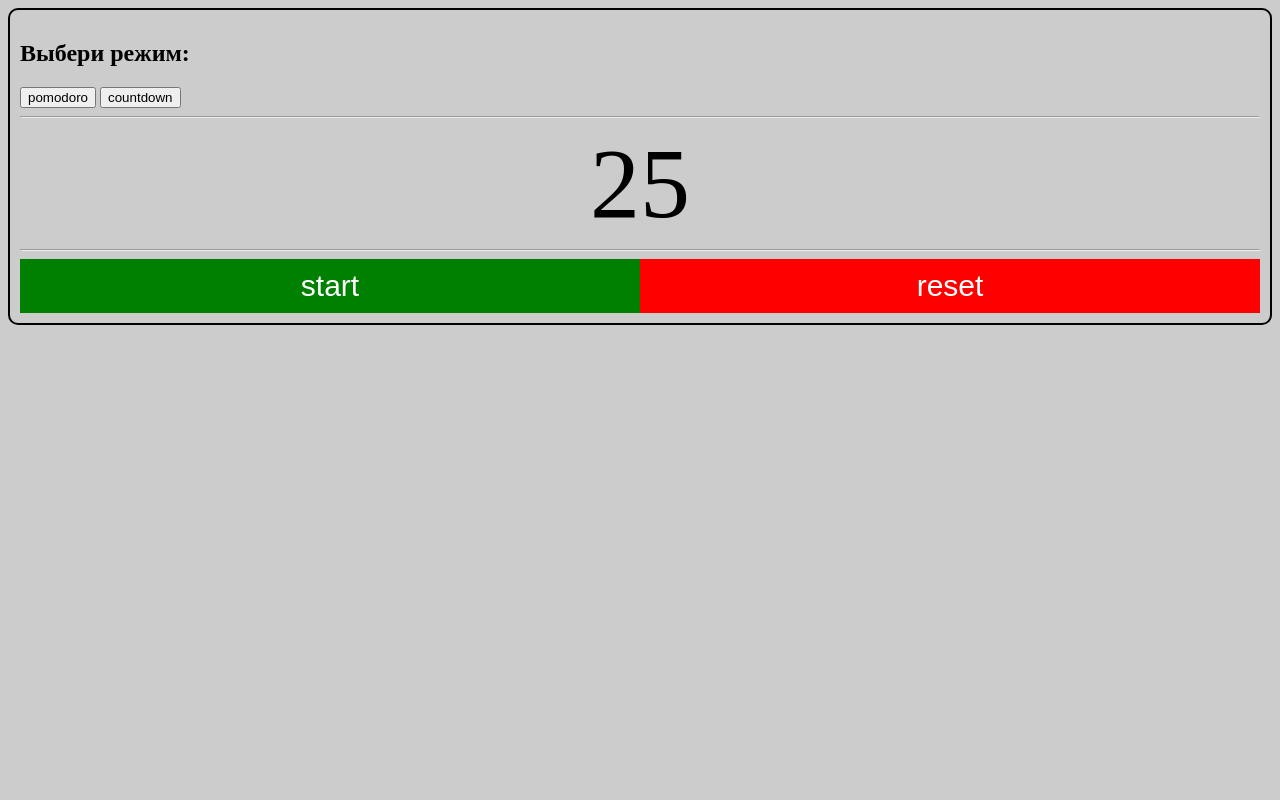
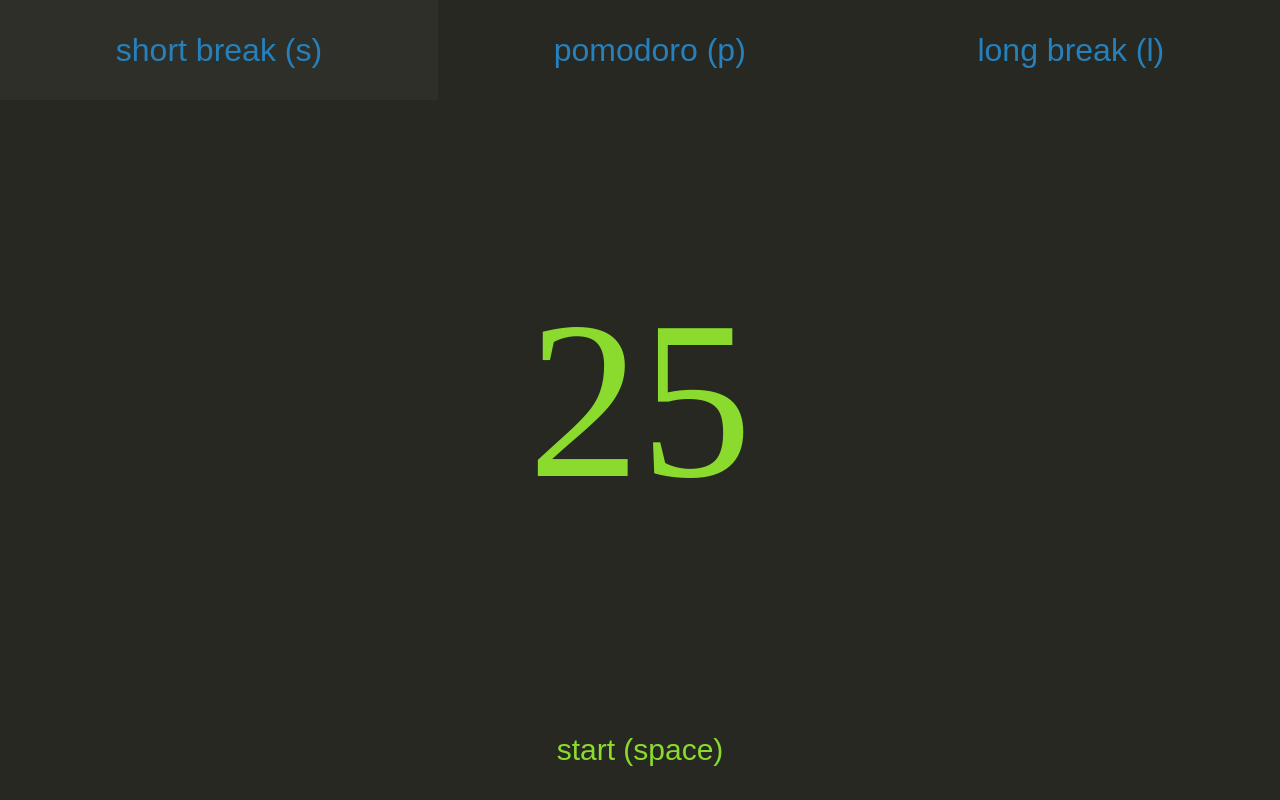
Before and after one commit to EugeneAlexeenko/timer, a plain HTML site: page index.html in a window 1280 px wide. Drawn offline with Linux system fonts and the light colour scheme.

Commit message:
visual improvements, start/stop buttons logic

```diff
--- a/app.js
+++ b/app.js
@@ -5,15 +5,18 @@ function Timer() {
       secondsToStop,
       currentMode;
 
-  var timerWindow      = document.querySelector('#timer-window'),
-      btnModePomodoro  = document.querySelector('#btn-mode-pomodoro'),
-      btnModeCountdown = document.querySelector('#btn-mode-countdown'),
-      btnStart         = document.querySelector('#btn-start'),
-      btnReset         = document.querySelector('#btn-reset');
+  var timerWindow       = document.querySelector('#timer-window'),
+      btnModePomodoro   = document.querySelector('#btn-mode-pomodoro'),
+      btnModeShortBreak = document.querySelector('#btn-mode-shortbreak'),
+      btnModeLongBreak  = document.querySelector('#btn-mode-longbreak'),
+      btnStart          = document.querySelector('#btn-start'),
+      btnReset          = document.querySelector('#btn-reset');
 
+//sets modes in minutes
   var mode = {
     pomodoro: 25,
-    countdown: 60
+    shortBreak: 5,
+    longBreak: 10
   };
 
   function setMode(newMode) {
@@ -25,13 +28,14 @@ function Timer() {
   function start() {
     secondsToStop = mode[currentMode];
     showTimer();
+    btnStart.style.display = "none";
+    btnReset.style.display = "block";
 
     timerId = setInterval(function() {
       secondsToStop--;
       console.log("seconds to stop " + secondsToStop);
       showTimer();
       if (secondsToStop === 0) {
-        console.log("time is over"); //todo написать реакцию
         reset();//временное решение
       }
     }, 1000);
@@ -42,34 +46,38 @@ function Timer() {
     secondsToStop = mode[currentMode];
     showTimer();
     btnStart.style.display = "block";
+    btnReset.style.display = "none";
   };
 
   this.init = function() {
     setMode("pomodoro");
     secondsToStop = mode[currentMode];
     showTimer();
+    btnReset.style.display = "none";
   };
 
    function showTimer() {
      timerWindow.innerHTML = secondsToStop;
   }
 
+  btnModeShortBreak.addEventListener("click", function() {
+    setMode("shortBreak");
+  });
+
   btnModePomodoro.addEventListener("click", function() {
     setMode("pomodoro");
   });
 
-  btnModeCountdown.addEventListener("click", function() {
-    setMode("countdown");
+  btnModeLongBreak.addEventListener("click", function() {
+    setMode("longBreak");
   });
 
   btnStart.addEventListener("click", function() {
     start();
-    this.style.display = "none";
   });
 
   btnReset.addEventListener("click", function() {
     reset();
-    btnStart.style.display = "block";
   });
 }
 
--- a/index.html
+++ b/index.html
@@ -8,19 +8,19 @@
 </head>
 <body>
 
-  <h2>Выбери режим:</h2>
-  <button id="btn-mode-pomodoro">pomodoro</button>
-  <button id="btn-mode-countdown">countdown</button>
+  <div class="modes">
+    <button id="btn-mode-shortbreak" class="btn-mode">short break (s)</button>
+    <button id="btn-mode-pomodoro" class="btn-mode">pomodoro (p)</button>
+    <button id="btn-mode-longbreak" class="btn-mode">long break (l)</button>
+  </div>
 
-  <hr>
+  <div class="timer-container">
+    <div id="timer-window" class="timer-window">00</div>
+  </div>
 
-  <div id="timer-window" class="timer-window">00</div>
-
-  <hr>
-
-  <div class="btn-controls">
-    <button id="btn-start" class="btn-control btn-control--start">start</button>
-    <button id="btn-reset" class="btn-control btn-control--reset">reset</button>
+  <div class="controls">
+    <button id="btn-start" class="btn-control btn-control--start">start (space)</button>
+    <button id="btn-reset" class="btn-control btn-control--reset">reset (esc)</button>
   </div>
 
 </body>
--- a/style.css
+++ b/style.css
@@ -1,10 +1,48 @@
+html{
+  font-size: 16px;
+}
 body{
+  height: 100vh;
+  margin: 0;
+  display: flex;
+  flex-direction: column;
+  background: #000;
+}
+.modes{
+  height: 100px;
+  display: flex;
+  flex-direction: row;
+}
+.btn-mode{
   padding: 10px;
-  border: 2px solid black;
-  border-radius: 10px;
-  background: #ccc;
+  flex-grow: 1;
+  font-size: 2em;
+  color: #2580BC;
+  background: #272822;
+  border: none;
+  transition: 0.3s;
 }
-.btn-controls{
+.btn-mode:hover{
+  cursor: pointer;
+  background: #2E2F29;
+  transition: 0.3s;
+}
+.btn-mode:focus{
+  outline: none;
+}
+.timer-container{
+  flex-grow: 1;
+  display: flex;
+  justify-content: center;
+  align-items: center;
+  background: #272822;
+}
+.timer-window{
+  font-size: 14rem;
+  color: #8ADB2D;
+}
+.controls{
+  height: 100px;
   display: flex;
   justify-content: space-around;
 }
@@ -15,22 +53,22 @@ body{
   font-size: 30px;
   border: none;
   color: #fff;
-  transition: 5s;
+  cursor: pointer;
+  transition: 0.3s;
 }
 .btn-control:hover{
   cursor: pointer;
+  background: #2E2F29;
+  transition: 0.3s;
 }
 .btn-control:focus{
   outline: none;
 }
 .btn-control--start{
-  background: green;
+  color: #8ADB2D;
+  background: #272822;
 }
 .btn-control--reset{
-  background: red;
+  color: #F2264B;
+  background: #272822;
 }
-.timer-window{
-  text-align: center;
-  font-size: 100px;
-  font-family: "Hack";
-}
```
